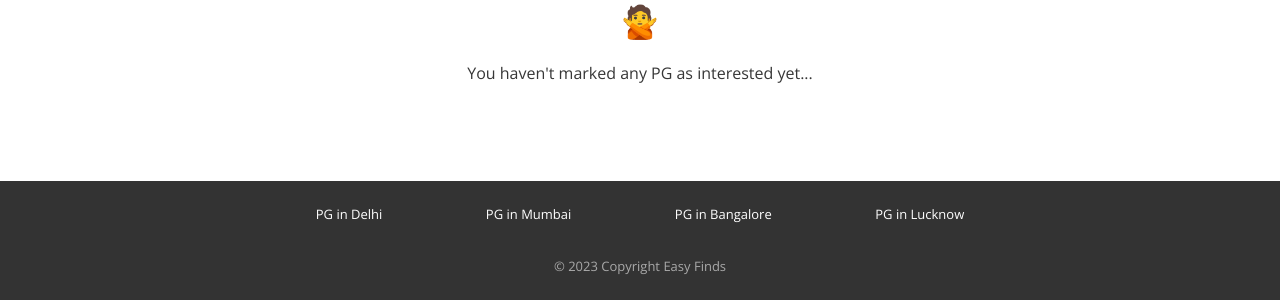
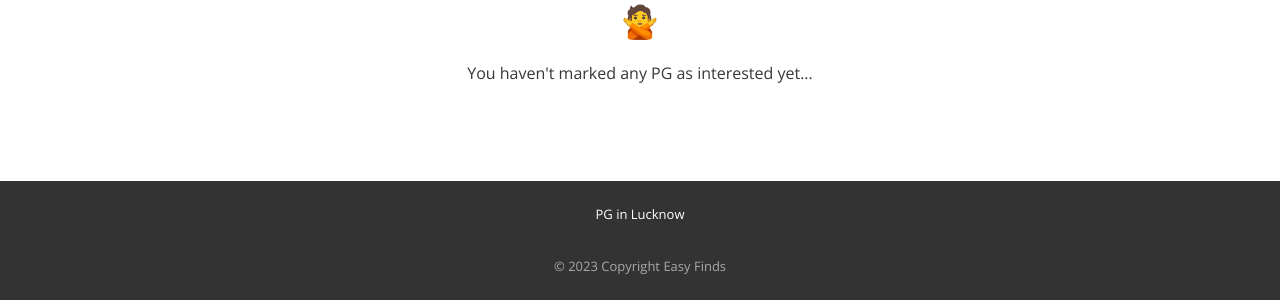
Before and after one commit to Rohaneasyfind/Easy-Finds, a PHP site: page /dashboard.php in a window 1280 px wide. Shown: the part 803-1103 px from the top of the page. Run offline with PHP 8.4, Linux system fonts and the light colour scheme; a user stored in the database is signed in; data comes from the database, SQL or seed files in the repository; some libraries are stand-ins or nearby versions.

Commit message:
Add files via upload

```diff
--- a/EF/includes/footer.php
+++ b/EF/includes/footer.php
@@ -7,15 +7,7 @@
 <div class="footer">
     <div class="page-container footer-container">
         <div class="footer-cities">
-            <div class="footer-city">
-                <a href="<?php echo $property_list_path.'?city=Delhi'; ?>">PG in Delhi</a>
-            </div>
-            <div class="footer-city">
-                <a href="<?php echo $property_list_path.'?city=Mumbai'; ?>">PG in Mumbai</a>
-            </div>
-            <div class="footer-city">
-                <a href="<?php echo $property_list_path.'?city=Bengaluru'; ?>">PG in Bangalore</a>
-            </div>
+
             <div class="footer-city">
                 <a href="<?php echo $property_list_path.'?city=Hyderabad'; ?>">PG in Lucknow</a>
             </div>
```
